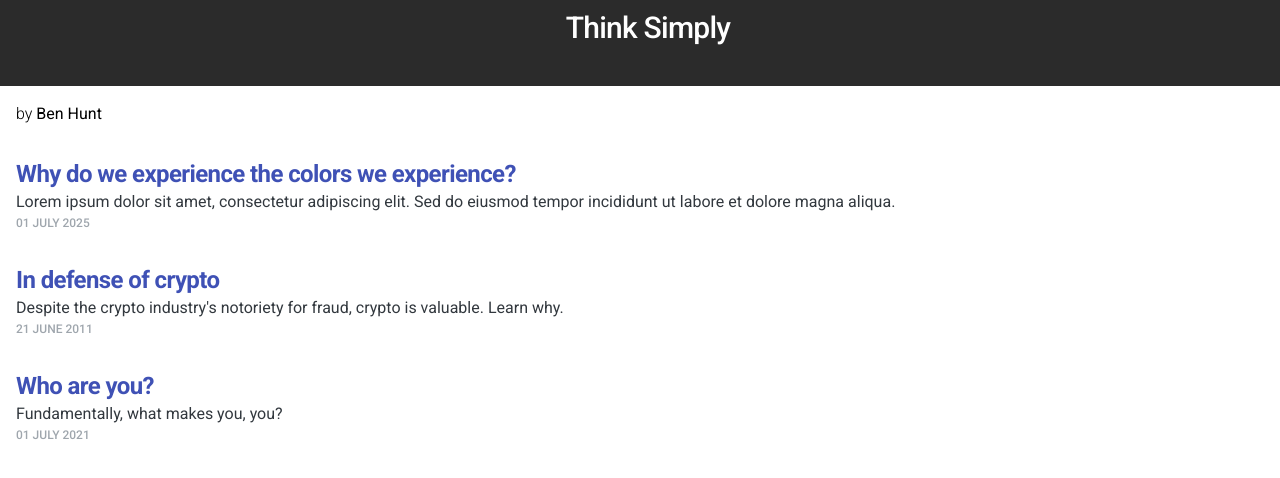
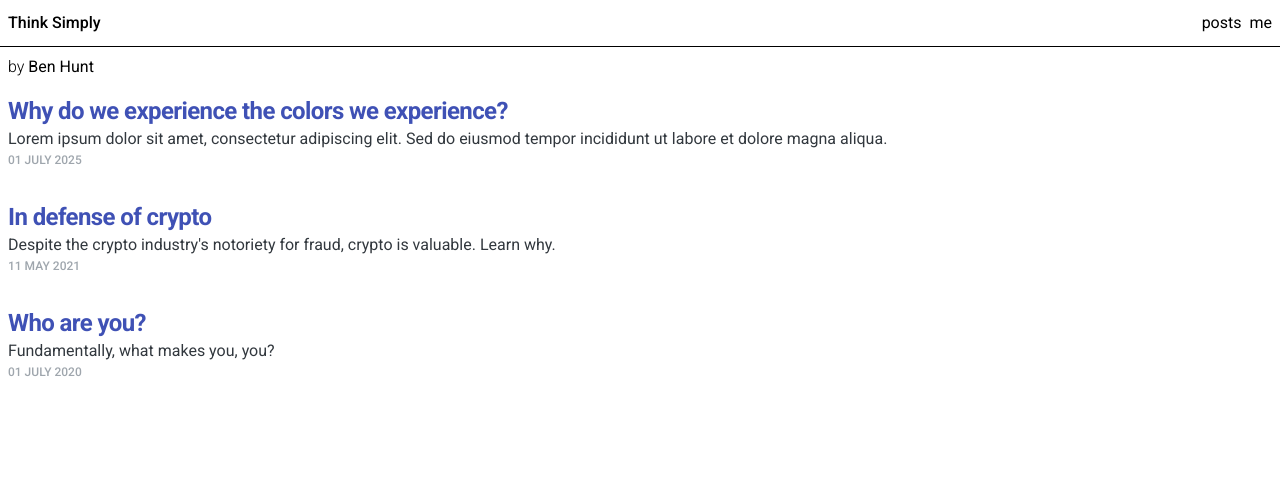
Before and after one commit to BenHunt-io/thinksimply, a Next.js app: page / in a window 1280 px wide. Shown: the top 478 px of the page. Built offline with nearby package versions, Linux system fonts and the light colour scheme.

Commit message:
Use LineHeader

```diff
--- a/src/app/components/Header.tsx
+++ b/src/app/components/Header.tsx
@@ -39,7 +39,6 @@ const Menu = () => {
       <Link
         sx={{
           color: theme.palette.common.white,
-          textDecoration: "none",
         }}
       >
         posts
--- a/src/app/components/LineHeader.tsx
+++ b/src/app/components/LineHeader.tsx
@@ -1,33 +1,58 @@
 "use client";
-import { Box, Menu, Stack, Typography, useTheme } from "@mui/joy";
+import { Box, Link, Stack, Typography, useTheme } from "@mui/joy";
 
 export const LineHeader = () => {
   const theme = useTheme();
   return (
     <Box
       sx={{
-        p: theme.spacing(1),
         position: "fixed",
-        height: "70px",
+        height: "30px",
         top: 0,
         left: 0,
-        right: 0,
         width: "100%",
-        backgroundColor: "#2B2B2B",
       }}
     >
-      <Stack>
+      <Box
+        padding={1}
+        display="flex"
+        justifyContent="space-between"
+        alignItems="center"
+        height="100%"
+        borderBottom={`1px solid ${theme.palette.common.black}`}
+      >
         <Typography
-          textAlign="center"
-          level="h2"
+          level="body-md"
           fontWeight={500}
-          sx={{ color: theme.palette.common.white }}
+          sx={{ color: theme.palette.common.black }}
         >
           Think Simply
         </Typography>
 
         <Menu />
-      </Stack>
+      </Box>
     </Box>
   );
 };
+
+const Menu = () => {
+  const theme = useTheme();
+  return (
+    <Stack direction="row" spacing={1}>
+      <Link
+        sx={{
+          color: theme.palette.common.black,
+        }}
+      >
+        posts
+      </Link>
+      <Link
+        sx={{
+          color: theme.palette.common.black,
+        }}
+      >
+        me
+      </Link>
+    </Stack>
+  );
+};
--- a/src/app/components/MainContent.tsx
+++ b/src/app/components/MainContent.tsx
@@ -4,8 +4,10 @@ import { Box, useTheme } from "@mui/joy";
 export const MainContent = ({ children }: { children: React.ReactNode }) => {
   const theme = useTheme();
   return (
-    <Box sx={{ paddingTop: "86px" }}>
-      <Box sx={{ padding: theme.spacing() }}>{children}</Box>
+    <Box sx={{ paddingTop: "39px" }}>
+      <Box pt={1} pb={1}>
+        {children}
+      </Box>
     </Box>
   );
 };
--- a/src/app/page.tsx
+++ b/src/app/page.tsx
@@ -15,13 +15,13 @@ const PostContainer = () => {
       <Post
         title="In defense of crypto"
         postId="in-defense-of-crypto"
-        date={dayjs("2011-06-21")}
+        date={dayjs("2021-05-11")}
         description="Despite the crypto industry's notoriety for fraud, crypto is valuable. Learn why."
       />
       <Post
         title="Who are you?"
         postId="who-are-you"
-        date={dayjs("2021-07-01")}
+        date={dayjs("2020-07-01")}
         description="Fundamentally, what makes you, you?"
       />
     </Stack>
@@ -58,12 +58,11 @@ const Post = (props: {
 export default function Home() {
   const theme = useTheme();
   return (
-    <Stack>
+    <Stack spacing={2}>
       <Typography
         level="body-md"
         sx={{
           color: theme.palette.common.black,
-          marginBottom: theme.spacing(4),
         }}
       >
         <span style={{ fontWeight: 200 }}>by </span>
```
